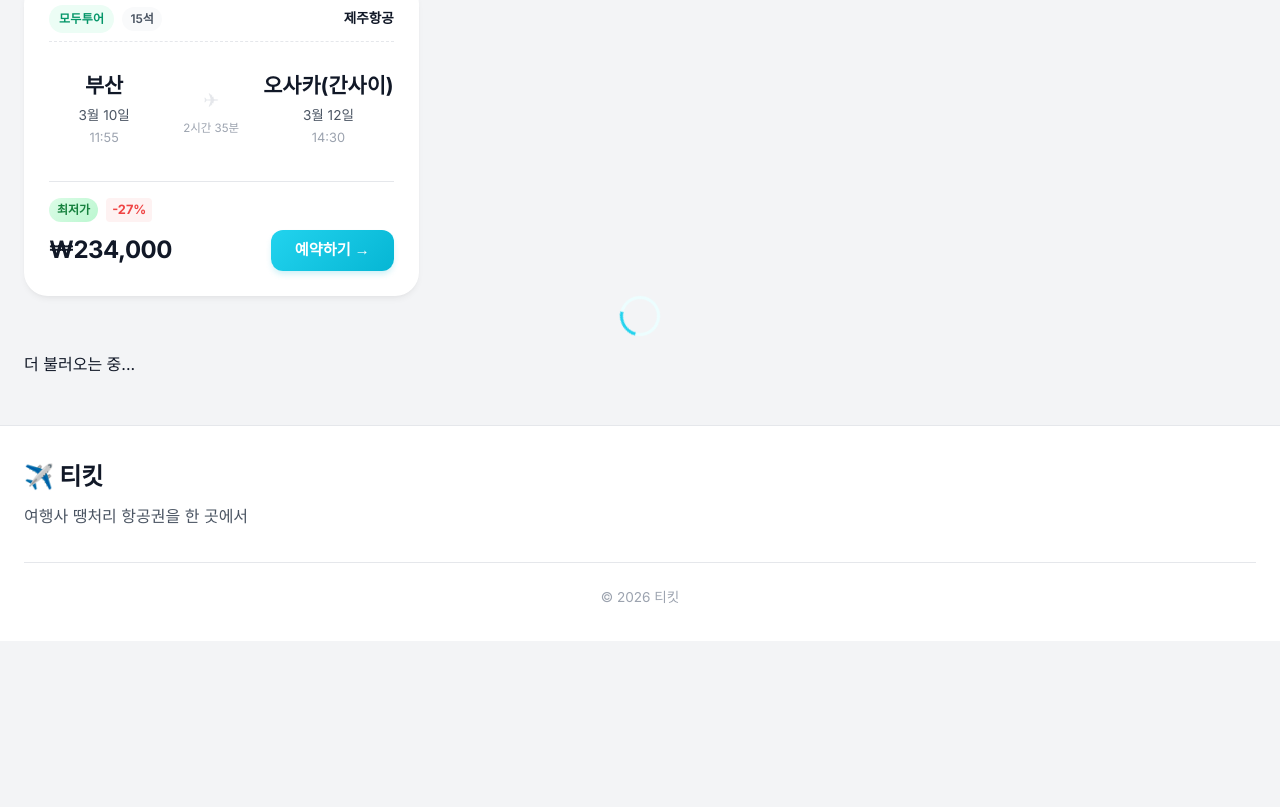
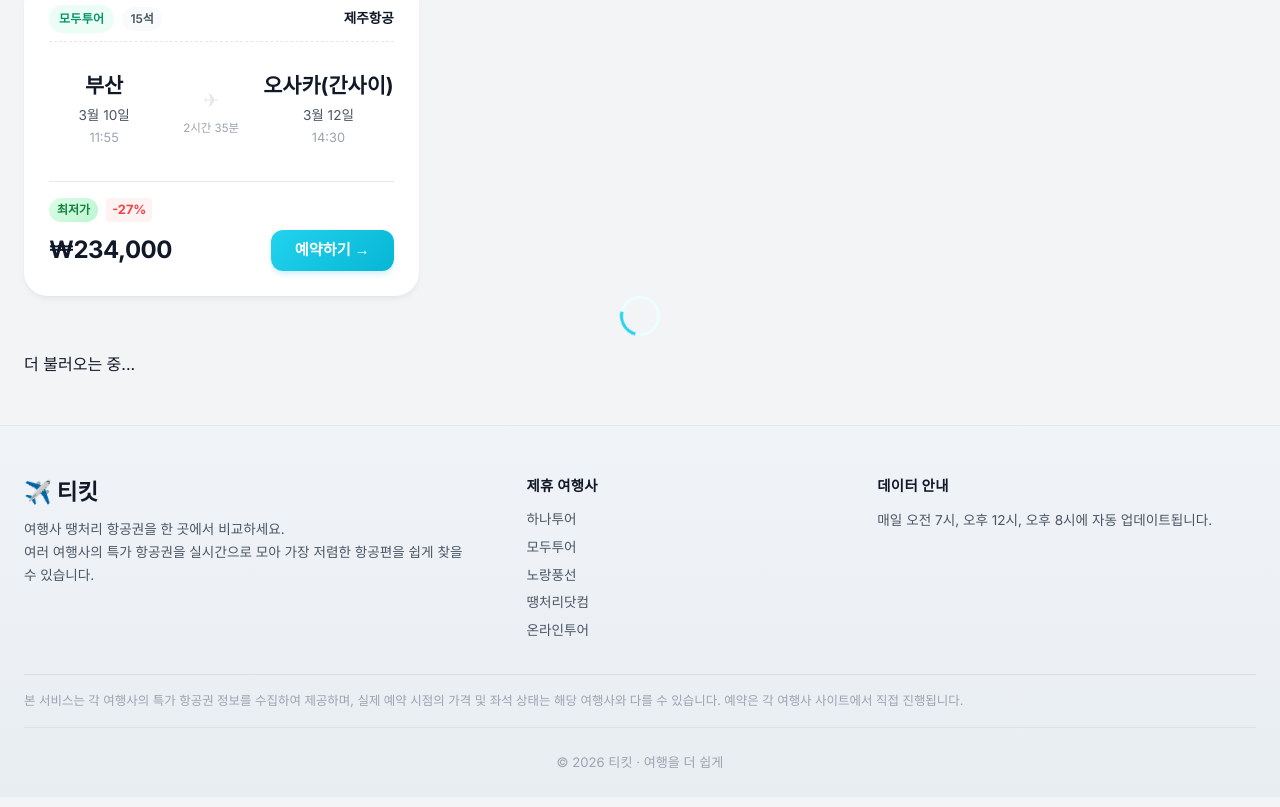
Before and after one commit to uingga/flight, a Next.js app: page / in a window 1280 px wide. Shown: the part 4815-5622 px from the top of the page. Before the commit the page ends 5504 px from the top, so only its background shows below. Built offline with nearby package versions, Linux system fonts and the light colour scheme.

Commit message:
feat: 푸터 리디자인 - 3열 레이아웃 (서비스소개/제휴여행사/데이터안내) + 면책조항

```diff
--- a/src/components/Dashboard.module.css
+++ b/src/components/Dashboard.module.css
@@ -820,41 +820,84 @@
 /* Footer structure */
 .footer {
     margin-top: var(--spacing-2xl);
-    padding: var(--spacing-xl) 0;
-    background: white;
+    padding: var(--spacing-2xl) 0 var(--spacing-lg);
+    background: linear-gradient(180deg, #f0f4f8 0%, #e8edf2 100%);
     border-top: 1px solid var(--color-border);
 }
 
 .footerContent {
-    display: flex;
-    justify-content: space-between;
-    gap: var(--spacing-xl);
+    display: grid;
+    grid-template-columns: 1.2fr 0.8fr 1fr;
+    gap: var(--spacing-2xl);
     margin-bottom: var(--spacing-xl);
 }
 
+.footerSection {
+    display: flex;
+    flex-direction: column;
+    gap: var(--spacing-sm);
+}
+
 .footerBrand {
-    font-size: 1.5rem;
+    font-size: 1.4rem;
     font-weight: 800;
     color: var(--color-text-primary);
-    margin-bottom: var(--spacing-sm);
-    display: block;
+}
+
+.footerSectionTitle {
+    font-size: 0.9rem;
+    font-weight: 700;
+    color: var(--color-text-primary);
+    margin-bottom: var(--spacing-xs);
+    letter-spacing: 0.02em;
 }
 
 .footerDesc {
     color: var(--color-text-secondary);
-    line-height: 1.6;
+    font-size: 0.85rem;
+    line-height: 1.7;
+    margin: 0;
 }
 
-.footerRight {
-    text-align: right;
+.footerAgencies {
+    display: flex;
+    flex-direction: column;
+    gap: 6px;
+}
+
+.footerAgencies a {
+    color: var(--color-text-secondary);
+    text-decoration: none;
+    font-size: 0.85rem;
+    transition: color 0.2s;
+}
+
+.footerAgencies a:hover {
+    color: var(--color-primary);
+}
+
+.footerUpdated {
+    color: var(--color-text-muted);
+    font-size: 0.8rem;
+    margin: 0;
+    margin-top: var(--spacing-xs);
+}
+
+.footerDisclaimer {
+    color: var(--color-text-muted);
+    font-size: 0.78rem;
+    line-height: 1.6;
+    padding: var(--spacing-md) 0;
+    border-top: 1px solid rgba(0, 0, 0, 0.06);
+    border-bottom: 1px solid rgba(0, 0, 0, 0.06);
+    margin-bottom: var(--spacing-md);
 }
 
 .footerBottom {
     text-align: center;
     color: var(--color-text-muted);
-    font-size: 0.85rem;
-    padding-top: var(--spacing-lg);
-    border-top: 1px solid var(--color-border);
+    font-size: 0.82rem;
+    padding-top: var(--spacing-sm);
 }
 
 /* Mobile */
@@ -1016,4 +1059,15 @@
         white-space: nowrap;
         width: auto !important;
     }
+
+    .footerContent {
+        grid-template-columns: 1fr;
+        gap: var(--spacing-lg);
+    }
+
+    .footerAgencies {
+        flex-direction: row;
+        flex-wrap: wrap;
+        gap: 4px 12px;
+    }
 }
--- a/src/components/Dashboard.tsx
+++ b/src/components/Dashboard.tsx
@@ -816,21 +816,48 @@ export default function Dashboard() {
             <footer className={styles.footer}>
                 <div className="container">
                     <div className={styles.footerContent}>
-                        <div className={styles.footerLeft}>
+                        {/* 왼쪽: 서비스 소개 */}
+                        <div className={styles.footerSection}>
                             <span className={styles.footerBrand}>✈️ 티킷</span>
-                            <span className={styles.footerDesc}>여행사 땡처리 항공권을 한 곳에서</span>
+                            <p className={styles.footerDesc}>
+                                여행사 땡처리 항공권을 한 곳에서 비교하세요.<br />
+                                여러 여행사의 특가 항공권을 실시간으로 모아 가장 저렴한 항공편을 쉽게 찾을 수 있습니다.
+                            </p>
                         </div>
-                        <div className={styles.footerRight}>
 
+                        {/* 가운데: 제휴 여행사 */}
+                        <div className={styles.footerSection}>
+                            <span className={styles.footerSectionTitle}>제휴 여행사</span>
+                            <div className={styles.footerAgencies}>
+                                <a href="https://www.hanatour.com/trp/air/CHPC0AIR0233M200" target="_blank" rel="noopener noreferrer">하나투어</a>
+                                <a href="https://www.modetour.com" target="_blank" rel="noopener noreferrer">모두투어</a>
+                                <a href="https://fly.ybtour.co.kr/booking/findDiscountAir.lts?efcTpCode=INV&efcCode=INV" target="_blank" rel="noopener noreferrer">노랑풍선</a>
+                                <a href="https://www.ttang.com/ttangair/search/discount/index.do" target="_blank" rel="noopener noreferrer">땡처리닷컴</a>
+                                <a href="https://www.onlinetour.co.kr/flight/w/discount/index" target="_blank" rel="noopener noreferrer">온라인투어</a>
+                            </div>
+                        </div>
+
+                        {/* 오른쪽: 데이터 정보 */}
+                        <div className={styles.footerSection}>
+                            <span className={styles.footerSectionTitle}>데이터 안내</span>
+                            <p className={styles.footerDesc}>
+                                매일 오전 7시, 오후 12시, 오후 8시에 자동 업데이트됩니다.
+                            </p>
                             {lastUpdated && (
-                                <div className={styles.footerUpdated}>
+                                <p className={styles.footerUpdated}>
                                     마지막 업데이트: {new Date(lastUpdated).toLocaleString('ko-KR', { year: 'numeric', month: 'long', day: 'numeric', hour: '2-digit', minute: '2-digit' })}
-                                </div>
+                                </p>
                             )}
                         </div>
                     </div>
+
+                    {/* 면책 조항 */}
+                    <div className={styles.footerDisclaimer}>
+                        본 서비스는 각 여행사의 특가 항공권 정보를 수집하여 제공하며, 실제 예약 시점의 가격 및 좌석 상태는 해당 여행사와 다를 수 있습니다. 예약은 각 여행사 사이트에서 직접 진행됩니다.
+                    </div>
+
                     <div className={styles.footerBottom}>
-                        <span>© 2026 티킷</span>
+                        <span>© 2026 티킷 · 여행을 더 쉽게</span>
                     </div>
                 </div>
             </footer>
```
Also changed, not shown: tmp_link.txt (added).
